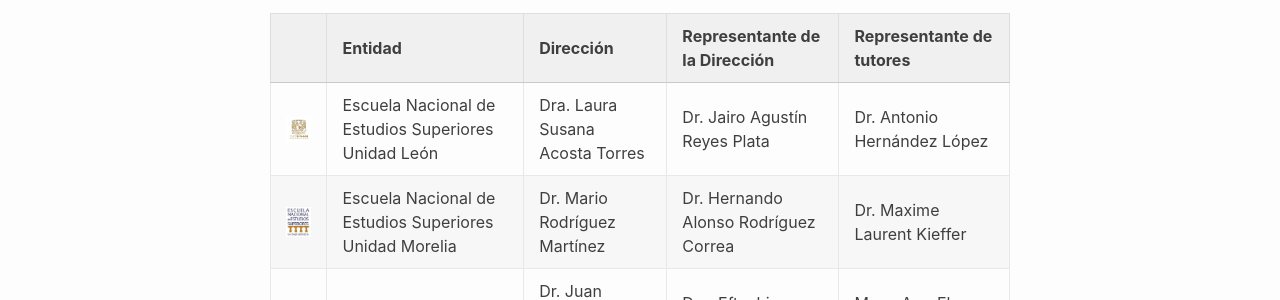
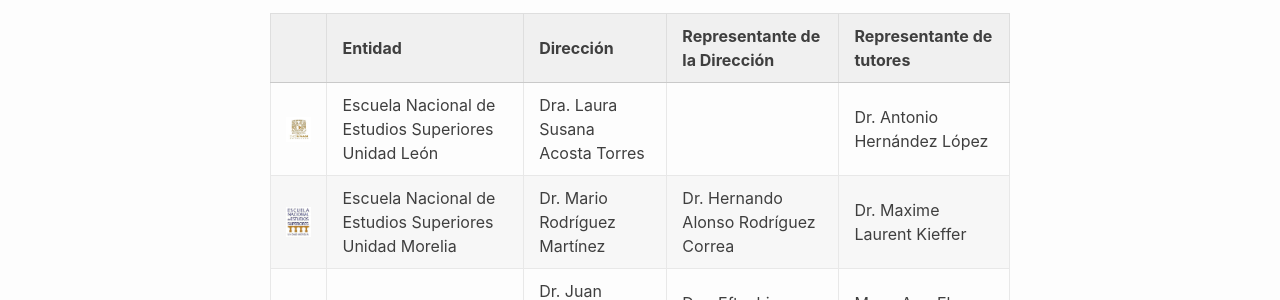
Before and after one commit to pcs-unam/pcs-unam.github.io, a Jekyll site: the page built from 05_comite.md, in a window 1280 px wide. Shown: the part 444-744 px from the top of the page. Built offline with Jekyll 4.4.1, drawn with Linux system fonts in a browser that asks for light colours.

Commit message:
Se eliminó a Jairo Reyes

```diff
--- a/05_comite.md
+++ b/05_comite.md
@@ -20,7 +20,7 @@ menu: true
 |------------------------------------------------+|+-------------------------------------------------------------------------------------|--------------------------------------|---------------------------------------|-------------------------------|
 |                                                 |Entidad                                                                               |Dirección                       		| Representante de la Dirección         | Representante de tutores      |
 |------------------------------------------------+|+-------------------------------------------------------------------------------------|--------------------------------------|---------------------------------------|-------------------------------|
-|![enes leon](/assets/logos/enes-leon.png)        |Escuela Nacional de Estudios Superiores Unidad León 									 |Dra. Laura Susana Acosta Torres 		|Dr. Jairo Agustín Reyes Plata          |Dr. Antonio Hernández López |
+|![enes leon](/assets/logos/enes-leon.png)        |Escuela Nacional de Estudios Superiores Unidad León 									 |Dra. Laura Susana Acosta Torres 		|         |Dr. Antonio Hernández López |
 |![enes morelia](/assets/logos/enes-morelia.png)  |Escuela Nacional de Estudios Superiores Unidad Morelia       						 |Dr. Mario Rodríguez Martínez 		|Dr. Hernando Alonso Rodríguez Correa             |Dr. Maxime Laurent Kieffer          |
 |![arquitectura](/assets/logos/arquitectura.png)  |Facultad de Arquitectura      														 |Dr. Juan Ignacio del Cueto Ruiz-Funes		|Dra. Eftychia Danai Bournazou Marcou    |M. en Arq. Elena Tudela Rivadeneyra   |
 |![ciencias](/assets/logos/ciencias.png)		  |Facultad de Ciencias     															 |Dr. Víctor Manuel Velázquez Aguilar |Dra. Nathalie Roberte Chantal Cabirol|Dr. Rodolfo Omar Arellano Aguilar  |
```
